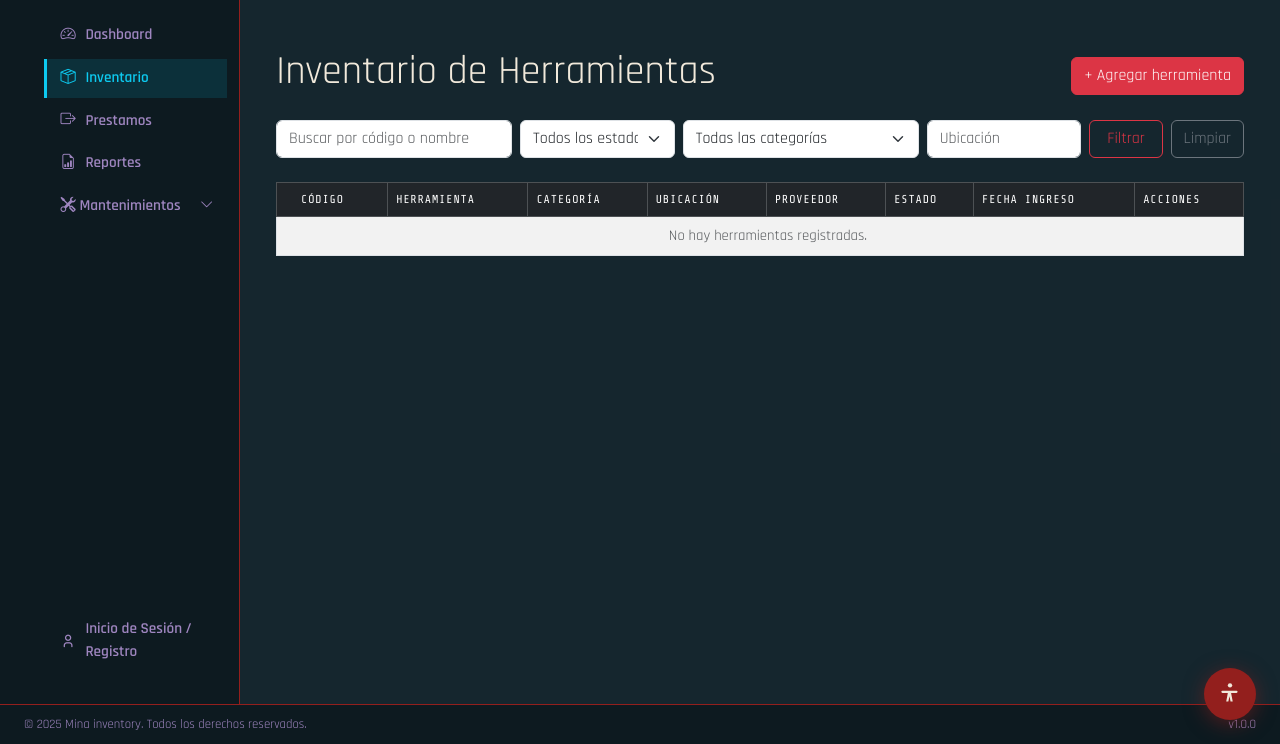
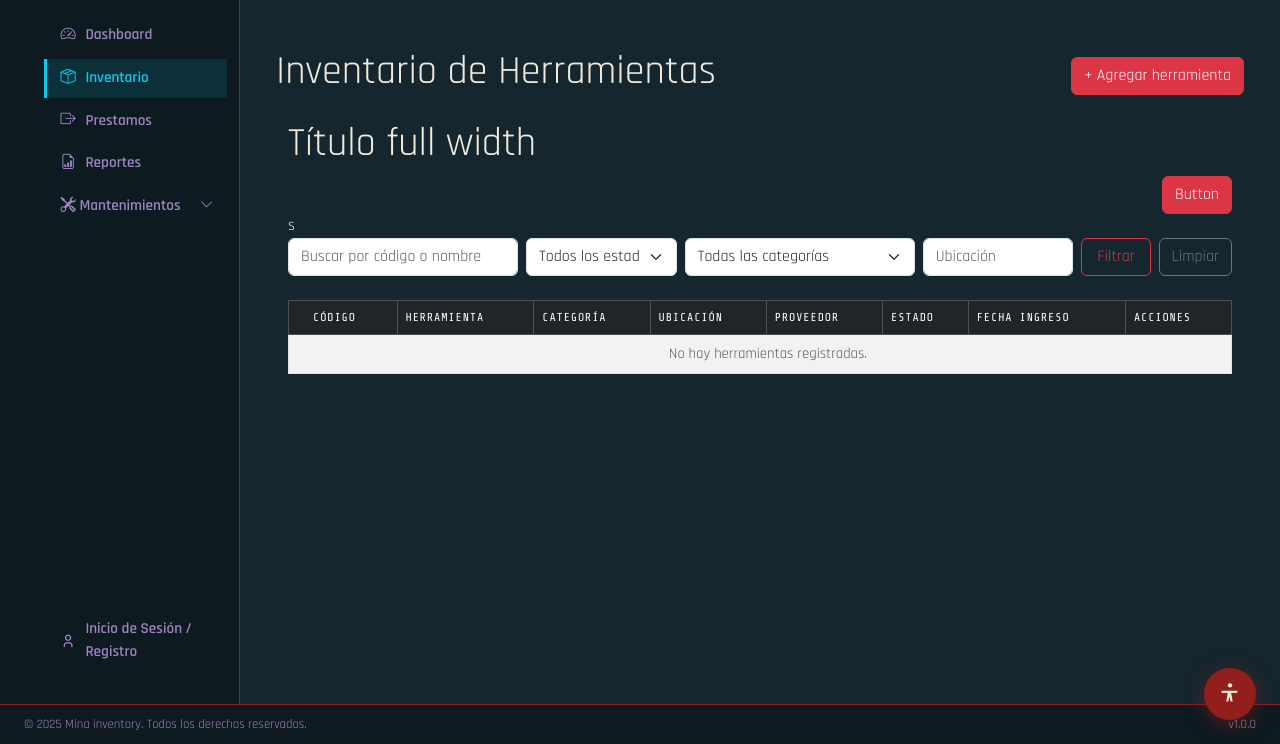
Before and after one commit to pipe732/Mine_Inventory_2, a Django app: page /inventario/ in a window 1280 px wide. Shown: the part 56-800 px from the top of the page. Run offline with Django 5.2, Linux system fonts and the light colour scheme; data that the repository does not hold is empty.

Commit message:
Update inventario.html

```diff
--- a/inventario/templates/inventario.html
+++ b/inventario/templates/inventario.html
@@ -10,7 +10,16 @@
       + Agregar herramienta
     </a>
   </div>
-
+<div class="container-fluid">
+  <!-- Este ocupa TODO el ancho disponible en cualquier pantalla -->
+  <div class="row">
+    <div class="col-12">
+      <h1>Título full width</h1>
+      <div class="d-flex flex-row-reverse">
+        <button class="btn btn-danger" type="button">Button</button>
+    </div>
+  </div>
+</div>s
   <!-- Filtros -->
   <form method="GET" class="row g-2 mb-4"> <!-- #Fila de Bootstrap Grid contenedor de columnas -->
     <div class="col-md-3">  <!-- #Columnas que ocupan X/12 del ancho a partir de 768px (breakpoint md) -->
```
